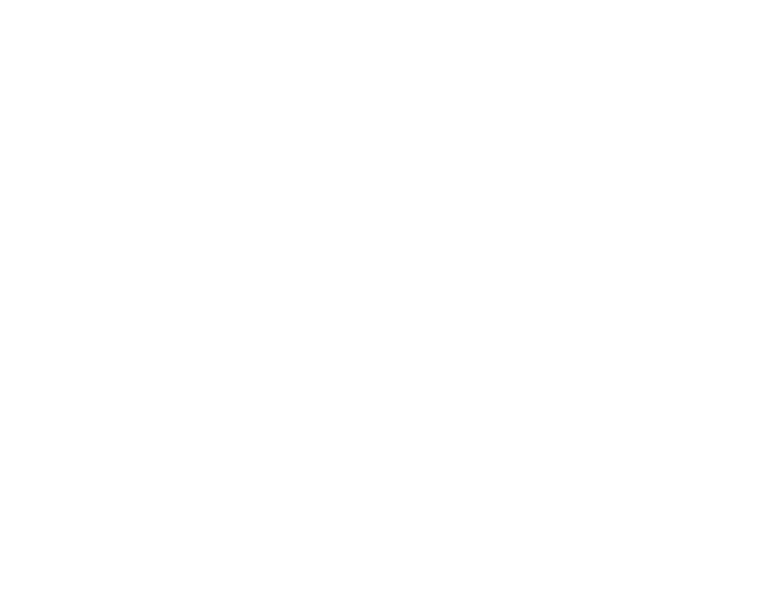
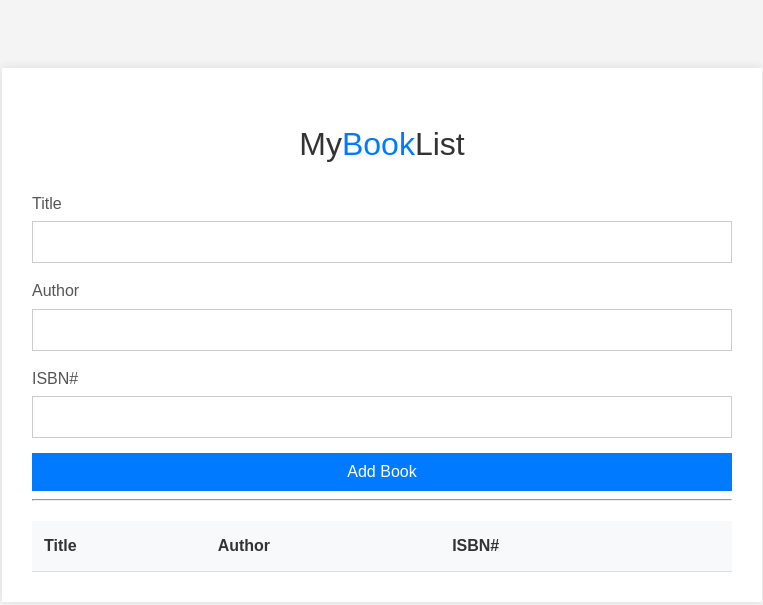
Before and after one commit to acciojob/book-list-Prakash-Raut, a website: page main.html in a window 1280 px wide. Shown: the whole page, without its empty margins (258-1021 px from the left). Drawn offline with Linux system fonts and the light colour scheme.

Commit message:
created a submission

```diff
--- a/main.html
+++ b/main.html
@@ -8,6 +8,56 @@
 
 <body>
 	<!-- the entire body must be written by student -->
+		<div class="container">
+			<h1>My<span class="primary-color">Book</span>List</h1>
+
+			<form id="book-form">
+				<div class="form-group">
+					<label for="title">Title</label>
+					<input
+						type="text"
+						id="title"
+						class="form-control"
+					/>
+				</div>
+				<div class="form-group">
+					<label for="author">Author</label>
+					<input
+						type="text"
+						id="author"
+						class="form-control"
+					/>
+				</div>
+				<div class="form-group">
+					<label for="isbn">ISBN#</label>
+					<input
+						type="text"
+						id="isbn"
+						class="form-control"
+					/>
+				</div>
+				<input
+					type="submit"
+					value="Add Book"
+					class="btn"
+					id="submit"
+				/>
+			</form>
+
+			<hr />
+
+			<table class="table table-striped">
+				<thead>
+					<tr>
+						<th>Title</th>
+						<th>Author</th>
+						<th>ISBN#</th>
+						<th></th>
+					</tr>
+				</thead>
+				<tbody id="book-list"></tbody>
+			</table>
+		</div>
     <script type="text/javascript" src="./script.js">
 </script>
 
--- a/script.js
+++ b/script.js
@@ -1 +1,45 @@
 //your JS code here. If required.
+document.getElementById('book-form').addEventListener('submit', function (e) {
+  e.preventDefault();
+
+  const title = document.getElementById('title').value;
+  const author = document.getElementById('author').value;
+  const isbn = document.getElementById('isbn').value;
+
+  if (title === '' || author === '' || isbn === '') {
+    alert('Please fill in all fields');
+    return;
+  }
+
+  addBookToList(title, author, isbn);
+
+  clearFields();
+});
+
+document.getElementById('book-list').addEventListener('click', function (e) {
+  if (e.target.classList.contains('delete')) {
+    e.target.parentElement.parentElement.remove();
+  }
+});
+
+
+function addBookToList(title, author, isbn) {
+  const list = document.getElementById('book-list');
+
+  const row = document.createElement('tr');
+
+  row.innerHTML = `
+        <td>${title}</td>
+        <td>${author}</td>
+        <td>${isbn}</td>
+        <td><button class="delete">X</a></td>
+    `;
+
+  list.appendChild(row);
+}
+
+function clearFields() {
+  document.getElementById('title').value = '';
+  document.getElementById('author').value = '';
+  document.getElementById('isbn').value = '';
+}
--- a/styles.css
+++ b/styles.css
@@ -1 +1,94 @@
 /*  your css code here. If applicable */
+:root {
+	--primary-color: #007bff;
+	--danger-color: #dc3545;
+}
+
+body {
+	font-family: Arial, sans-serif;
+	line-height: 1.6;
+	background-color: #f4f4f4;
+	color: #333;
+	padding: 20px;
+}
+
+.container {
+	max-width: 700px;
+	margin: 40px auto;
+	background: #fff;
+	padding: 30px;
+	box-shadow: 0 0 10px rgba(0, 0, 0, 0.1);
+}
+
+h1 {
+	text-align: center;
+	margin-bottom: 20px;
+	font-weight: 300;
+}
+
+h1 .primary-color {
+	color: var(--primary-color);
+	font-weight: 400;
+}
+
+/* Form Styles */
+.form-group {
+	margin-bottom: 15px;
+}
+
+label {
+	display: block;
+	margin-bottom: 5px;
+	color: #555;
+}
+
+.form-control {
+	width: 100%;
+	padding: 8px;
+	font-size: 1rem;
+	line-height: 1.5;
+	border: 1px solid #ccc;
+	box-sizing: border-box;
+}
+
+.btn {
+	display: block;
+	width: 100%;
+	padding: 10px 15px;
+	border: none;
+	background: var(--primary-color);
+	color: white;
+	font-size: 1rem;
+	cursor: pointer;
+	margin-top: 10px;
+}
+
+.btn:hover {
+	background: #0069d9;
+}
+
+.table {
+	width: 100%;
+	margin-top: 20px;
+	border-collapse: collapse;
+}
+
+.table th,
+.table td {
+	padding: 12px;
+	text-align: left;
+	border-bottom: 1px solid #ddd;
+}
+
+.table th {
+	background-color: #f8f9fa;
+}
+
+.delete {
+	background: var(--danger-color);
+	color: #fff;
+	border: none;
+	padding: 5px 9px;
+	cursor: pointer;
+	font-weight: bold;
+}
```
